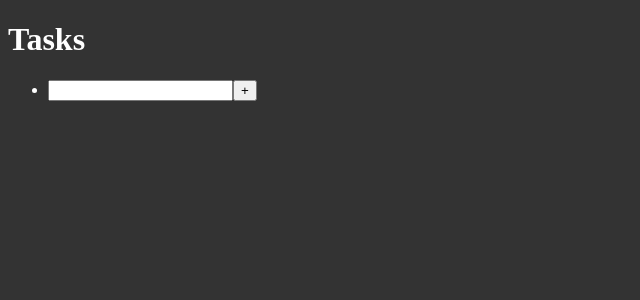
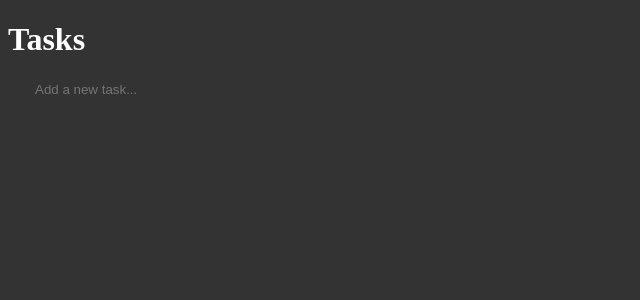
Before and after one commit to AustinKong/stucado, a React (Vite) app: page / in a window 1280 px wide. Shown: the top 300 px of the page, without its empty margins (0-640 px from the left). Built offline with nearby package versions, Linux system fonts and the light colour scheme.

Commit message:
Add basic styling for task list

```diff
--- a/src/renderer/components/widgets/TasksList.tsx
+++ b/src/renderer/components/widgets/TasksList.tsx
@@ -1,4 +1,5 @@
 import React, { useState } from 'react'
+import 'Styles/widgets/tasks-list.css'
 
 enum TaskStatus {
   Pending = 'Pending',
@@ -41,32 +42,47 @@ const TasksList: React.FC = () => {
   }
 
   return (
-    <div>
+    <div className='tasks-list'>
       <h1>Tasks</h1>
       <ul>
         {tasks.map(task => (
-          <li key={task.id}>
-            <button onClick={() => handleToggleTaskStatus(task.id)}>
-              {task.status}
-            </button>
+          <li
+            key={task.id}
+            className='task-item'
+          >
+            <button
+              onClick={() => handleToggleTaskStatus(task.id)}
+              className={`task-status task-status__${task.status === TaskStatus.Pending ? 'pending' : task.status === TaskStatus.InProgress ? 'in-progress' : 'completed'}`}
+            />
 
-            {task.content}
+            <div
+              className='task-content'
+            >
+              {task.content}
+            </div>
 
-            <button onClick={() => handleDeleteTask(task.id)}>
-              🗑️
+            <button
+              onClick={() => handleDeleteTask(task.id)}
+              className='delete-task'
+            >
+              {/* TODO: Change to an edit button */}
+              x️
             </button>
           </li>
         ))}
 
-        <li>
+        <li className='task-item add-task'>
           <input
             type="text"
+            placeholder='Add a new task...'
             value={inputContent}
             onChange={e => setInputContent(e.target.value)}
           />
-          <button onClick={() => handleAddTask()}>
-            +
-          </button>
+          {inputContent &&
+            <button onClick={() => handleAddTask()}>
+              Add task
+            </button>
+          }
         </li>
       </ul>
 
--- a/src/renderer/styles/index.css
+++ b/src/renderer/styles/index.css
@@ -1,8 +1,9 @@
 :root {
   --background-color: #333333;
+  --text-color: #ffffff;
 }
 
 body {
   background-color: var(--background-color);
-  color: white;
+  color: var(--text-color);
 }
--- /dev/null
+++ b/src/renderer/styles/widgets/tasks-list.css
@@ -0,0 +1,56 @@
+.tasks-list {
+  width: 50vw;
+
+  ul {
+    width: 100%;
+    list-style-type: none;
+    padding: 0;
+  }
+
+  .task-item {
+    .task-status {
+      border: none;
+      border-radius: 100%;
+      padding: 0;
+      height: 12px;
+      width: 12px;
+      margin-right: 15px;
+    }
+
+    .task-status__pending {
+      background-color: #fc5753;
+    }
+
+    .task-status__in-progress {
+      background-color: #fdbc40;
+    }
+
+    .task-status__completed {
+      background-color: #36c84b;
+    }
+
+    .task-content {
+      display: inline-block;
+      width: 80%;
+    }
+  }
+
+  .add-task {
+    margin-left: 25px;
+
+    input {
+      border: 0;
+      background-color: var(--background-color);
+      color: var(--text-color);
+    }
+  }
+
+  .delete-task {
+    width: fit-content;
+    float: right;
+    background-color: transparent;
+    border: none;
+    color: var(--text-color);
+    cursor: pointer;
+  }
+}
```
